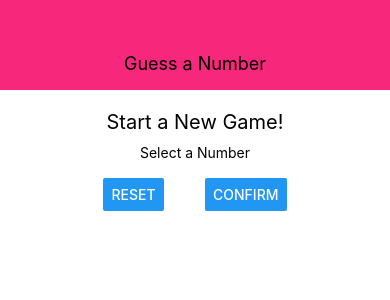
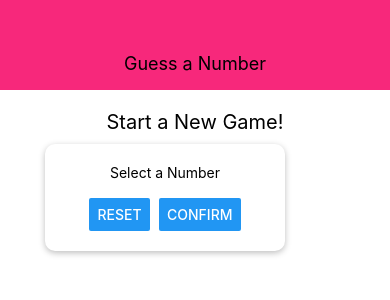
Before and after one commit to japerry911/GuessANumber_ReactNative_App, a React Native app: screen / in a window 390 px wide. Shown: the top 300 px of the page. Built offline with nearby package versions, Linux system fonts and the light colour scheme.

Commit message:
Select a Number input box styled

```diff
--- /dev/null
+++ b/src/components/Card.js
@@ -0,0 +1,25 @@
+import React from 'react';
+import { View, StyleSheet } from 'react-native';
+
+const Card = ({ children, style }) => {
+    return (
+        <View style={{ ...styles.inputViewStyle, ...style }}>{children}</View>
+    );
+};
+
+const styles = StyleSheet.create({
+    inputViewStyle: {
+        shadowColor: 'black',
+        shadowOffset: {
+            width: 0,
+            height: 2
+        },
+        shadowRadius: 6,
+        shadowOpacity: 0.26,
+        backgroundColor: 'white',
+        padding: 20,
+        borderRadius: 10
+    },
+});
+
+export default Card;
--- a/src/screens/StartGameScreen.js
+++ b/src/screens/StartGameScreen.js
@@ -1,27 +1,30 @@
 import React from 'react';
 import { View, StyleSheet, Text, TextInput, Button } from 'react-native';
+import Card from '../components/Card';
 
 const StartGameScreen = () => {
     return (
         <View style={styles.screenStyle}>
             <Text style={styles.titleStyle}>Start a New Game!</Text>
             <View style={styles.inputViewStyle}>
+                <Card style={styles.inputCardStyle}>
                     <Text>Select a Number</Text>
                     <TextInput />
                     <View style={styles.buttonViewStyle}>
                         <Button title='Reset' />
                         <Button title='Confirm' />
                     </View>
+                </Card>
             </View>
         </View>
     );
 };
 
 const styles = StyleSheet.create({
-    inputViewStyle: {
+    inputCardStyle: {
         width: 300,
         maxWidth: '80%',
-        alignItems: 'center'
+        alignItems: 'center',
     },
     titleStyle: {
         fontSize: 20,
```
Lines whose indentation alone changed are shown as unchanged.
